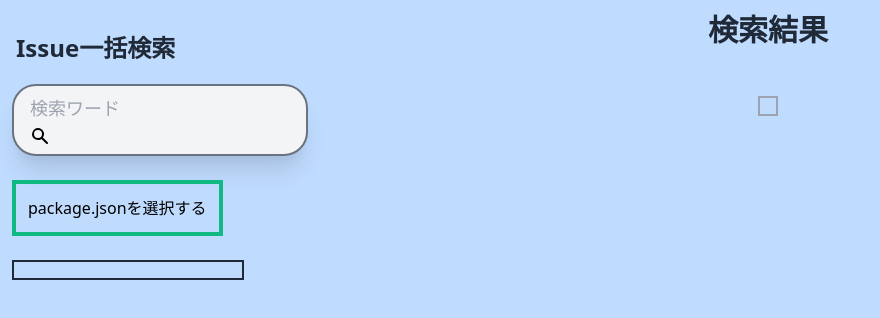
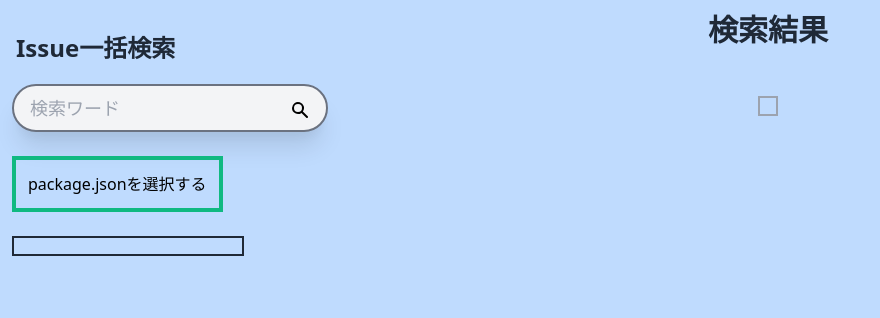
Before and after one commit to zd613/issue-ikkatsu-kensaku, a Nuxt app: page /search in a window 1280 px wide. Shown: the top 318 px of the page, without its empty margins (0-880 px from the left). Built offline with nearby package versions, Linux system fonts and the light colour scheme.

Commit message:
Update SearchBox.vue

```diff
--- a/components/SearchBox.vue
+++ b/components/SearchBox.vue
@@ -11,6 +11,7 @@
       hover:shadow-2xl
     "
   >
+    <div class="flex flex-row">
       <input
         type="text"
         placeholder="検索ワード"
@@ -22,6 +23,7 @@
       <button @click="search">
         <IconSearch class="teaxt-green-800" />
       </button>
+    </div>
   </div>
 </template>
 
```
Lines whose indentation alone changed are shown as unchanged.
